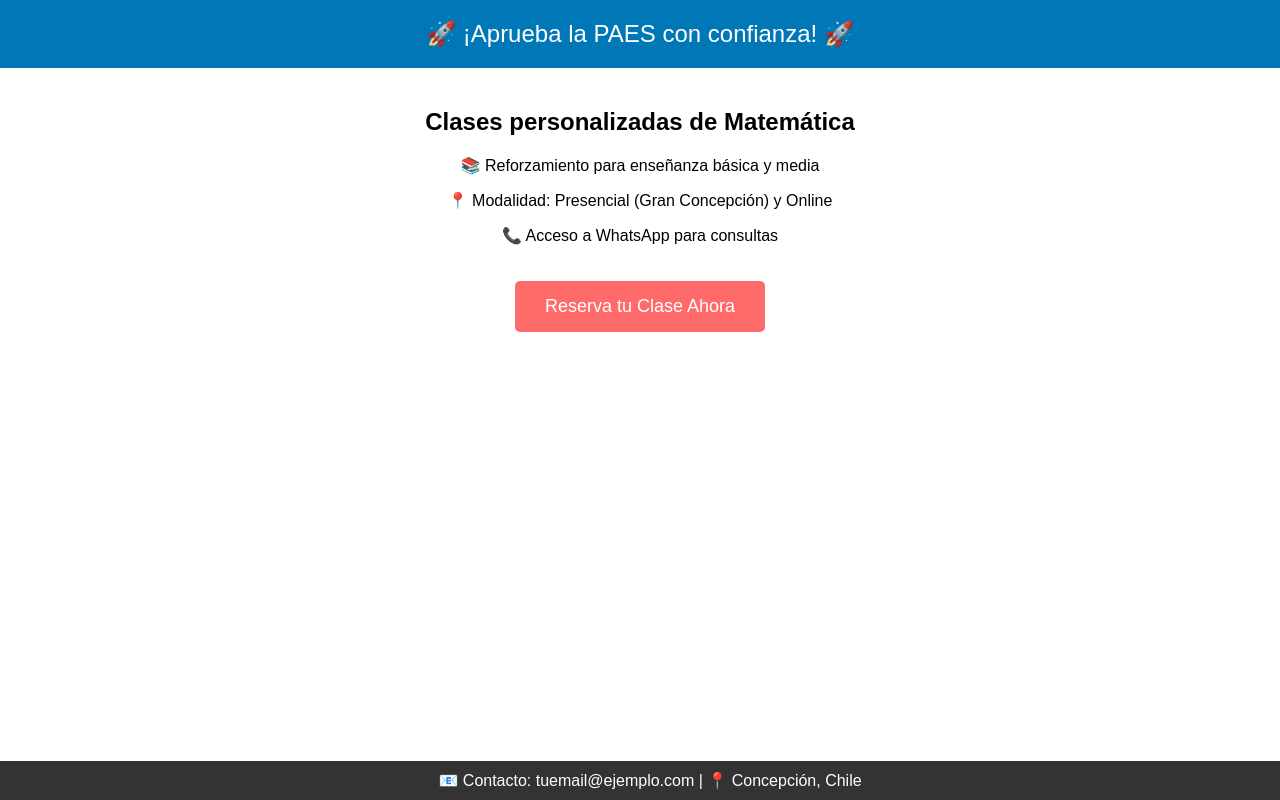
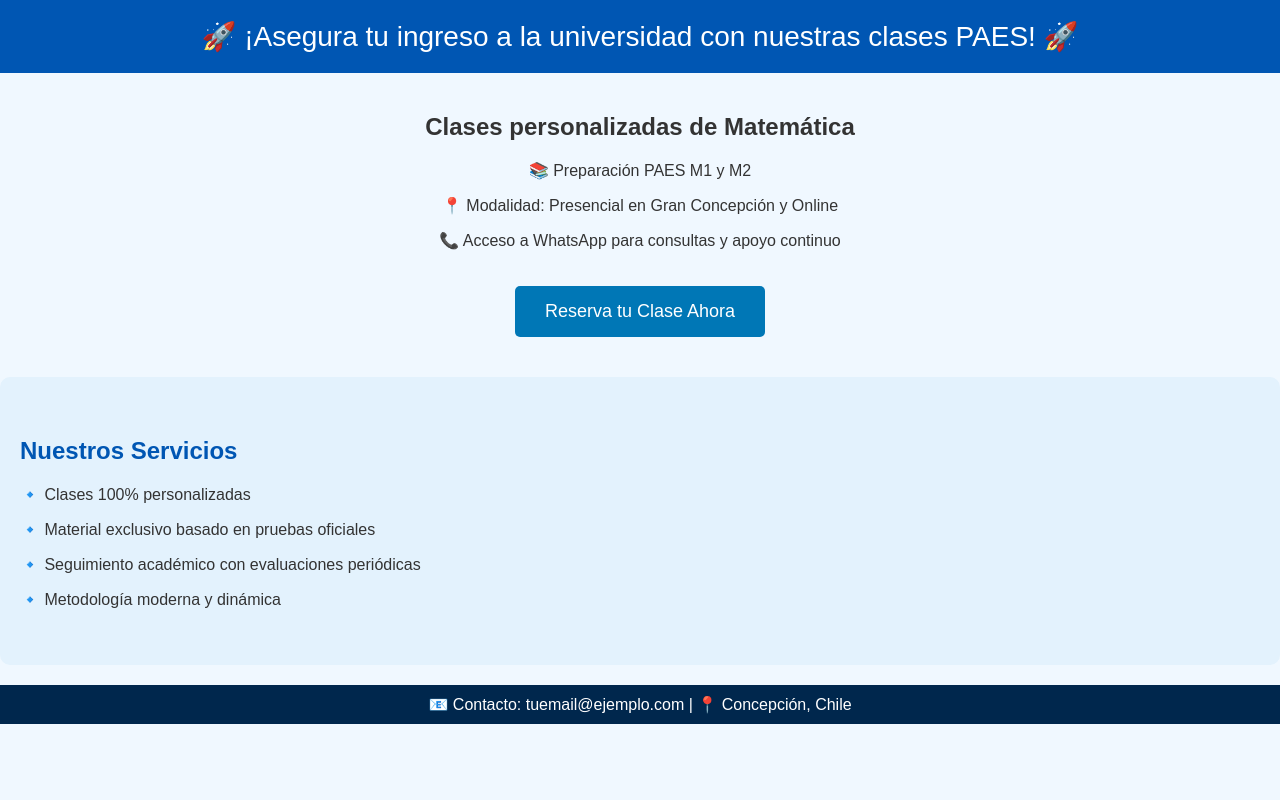
Before and after one commit to ProfeMati666/Clase-Matematica, a plain HTML site: page index.html in a window 1280 px wide. Drawn offline with Linux system fonts and the light colour scheme.

Commit message:
V12.html

```diff
--- a/index.html
+++ b/index.html
@@ -3,27 +3,41 @@
 <head>
     <meta charset="UTF-8">
     <meta name="viewport" content="width=device-width, initial-scale=1.0">
-    <title>Clases de Matemáticas PAES</title>
+    <title>Preuniversitario - Clases de Matemática PAES</title>
     <style>
         body {
             font-family: Arial, sans-serif;
             margin: 0;
             padding: 0;
+            background-color: #f0f8ff;
+            color: #333;
+        }
+        header {
+            background: #0056b3;
+            color: white;
+            padding: 20px;
+            text-align: center;
+            font-size: 28px;
+        }
+        .container {
+            width: 80%;
+            margin: auto;
+            padding: 20px;
             text-align: center;
         }
-        header {
-            background: #0077b6;
-            color: white;
-            padding: 20px;
-            font-size: 24px;
+        .services {
+            background: #e3f2fd;
+            padding: 40px 20px;
+            border-radius: 10px;
+            margin: 20px 0;
         }
-        .container {
-            padding: 20px;
+        .services h2 {
+            color: #0056b3;
         }
         .btn {
             display: inline-block;
             padding: 15px 30px;
-            background: #ff6b6b;
+            background: #0077b6;
             color: white;
             text-decoration: none;
             font-size: 18px;
@@ -31,28 +45,33 @@
             border-radius: 5px;
         }
         .btn:hover {
-            background: #ff4b4b;
+            background: #0056b3;
         }
         .footer {
-            background: #333;
+            background: #00274d;
             color: white;
             padding: 10px;
-            position: fixed;
-            bottom: 0;
-            width: 100%;
+            text-align: center;
         }
     </style>
 </head>
 <body>
     <header>
-        🚀 ¡Aprueba la PAES con confianza! 🚀
+        🚀 ¡Asegura tu ingreso a la universidad con nuestras clases PAES! 🚀
     </header>
     <div class="container">
         <h2>Clases personalizadas de Matemática</h2>
-        <p>📚 Reforzamiento para enseñanza básica y media</p>
-        <p>📍 Modalidad: Presencial (Gran Concepción) y Online</p>
-        <p>📞 Acceso a WhatsApp para consultas</p>
+        <p>📚 Preparación PAES M1 y M2</p>
+        <p>📍 Modalidad: Presencial en Gran Concepción y Online</p>
+        <p>📞 Acceso a WhatsApp para consultas y apoyo continuo</p>
         <a href="https://wa.me/569XXXXXXXX" class="btn">Reserva tu Clase Ahora</a>
+    </div>
+    <div class="services">
+        <h2>Nuestros Servicios</h2>
+        <p>🔹 Clases 100% personalizadas</p>
+        <p>🔹 Material exclusivo basado en pruebas oficiales</p>
+        <p>🔹 Seguimiento académico con evaluaciones periódicas</p>
+        <p>🔹 Metodología moderna y dinámica</p>
     </div>
     <div class="footer">
         📧 Contacto: tuemail@ejemplo.com | 📍 Concepción, Chile
```
